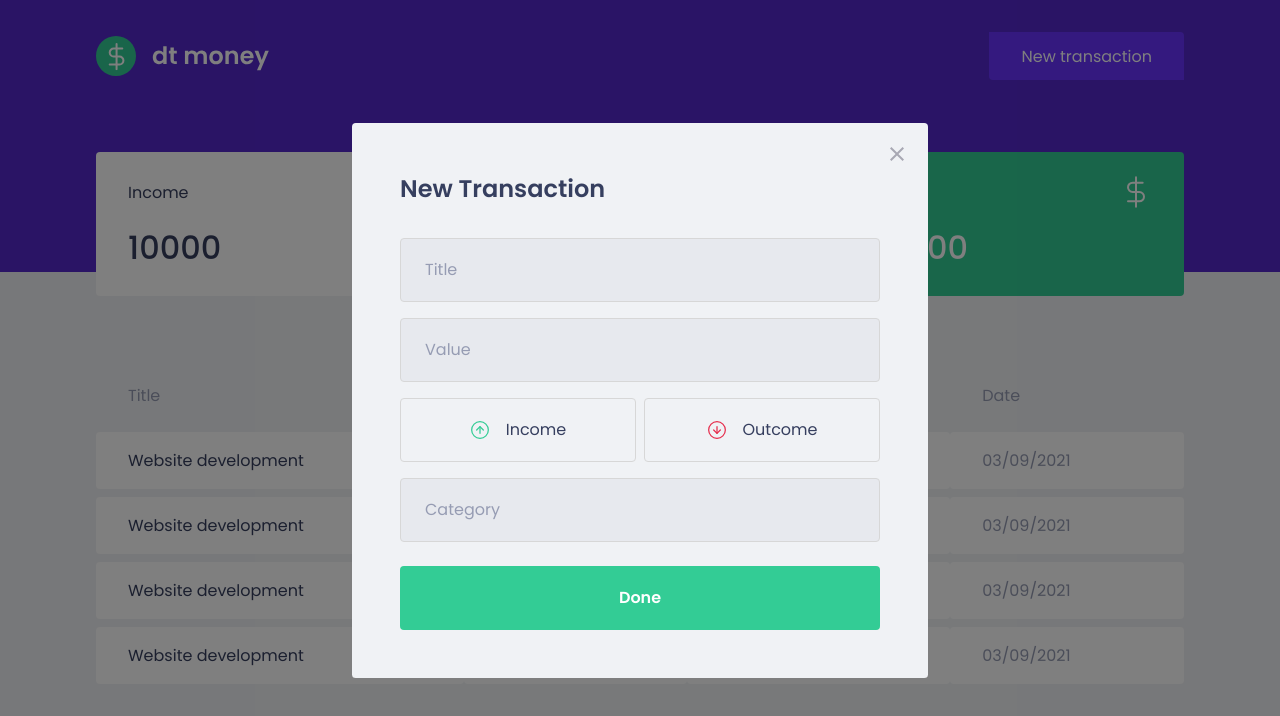
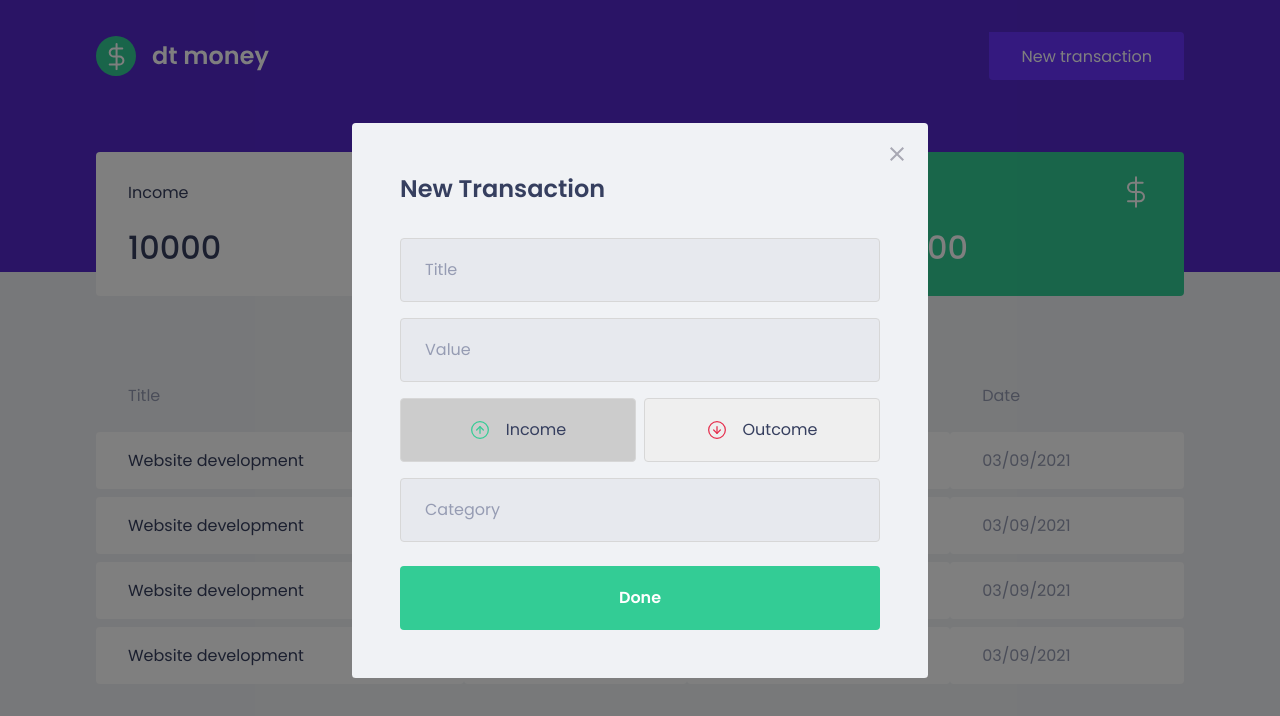
Before and after one commit to caiobenatti/rocketseat-dtmoney, a React (Create React App) app: page / in a window 1280 px wide. Both pictures are taken after a click on the button "New transaction". Shown: the top 716 px of the page. Built offline with nearby package versions, Linux system fonts and the light colour scheme; no server answers; what miragejs would draw is missing.

Commit message:
creating a new styled component and passing a prop to the styled component

```diff
--- a/src/components/NewTransactionModal/index.tsx
+++ b/src/components/NewTransactionModal/index.tsx
@@ -1,8 +1,9 @@
 import Modal from "react-modal";
-import { Container, TransactionTypeContainer } from "./style";
+import { Container, TransactionTypeContainer, RadioBox } from "./style";
 import closeImg from "../../assets/close.svg";
 import incomeImg from "../../assets/income.svg";
 import outcomeImg from "../../assets/outcome.svg";
+import { useState } from "react";
 
 interface NewTransactionModalProps {
   isOpen: boolean;
@@ -13,6 +14,8 @@
   isOpen,
   onRequestClose,
 }: NewTransactionModalProps) {
+  const [type, setType] = useState("deposit");
+
   return (
     <Modal
       isOpen={isOpen}
@@ -33,14 +36,26 @@
         <input type="number" placeholder="Value" />
 
         <TransactionTypeContainer>
-          <button type="button">
+          <RadioBox
+            type="button"
+            onClick={() => {
+              setType("deposit");
+            }}
+            isActive={type === "deposit"}
+          >
             <img src={incomeImg} alt="Income icon" />
             <span>Income</span>
-          </button>
-          <button type="button">
+          </RadioBox>
+          <RadioBox
+            type="button"
+            onClick={() => {
+              setType("withdraw");
+            }}
+            isActive={type === "withdraw"}
+          >
             <img src={outcomeImg} alt="Outcome icon" />
             <span>Outcome</span>
-          </button>
+          </RadioBox>
         </TransactionTypeContainer>
 
         <input placeholder="Category" />
--- a/src/components/NewTransactionModal/style.ts
+++ b/src/components/NewTransactionModal/style.ts
@@ -55,13 +55,19 @@
   display: grid;
   grid-template-columns: 1fr 1fr;
   gap: 0.5rem;
+`;
 
-  button {
+interface RadioBoxProps {
+  isActive: boolean;
+}
+
+export const RadioBox = styled.button<RadioBoxProps>`
+  /*assim que vc passa o props com interface no styled component, dentro de < > */
   height: 4rem;
   border: 1px solid #d7d7d7;
   border-radius: 0.25rem;
 
-    background: transparent;
+  background: ${(props) => (props.isActive ? "#ccc" : "trasparent")};
 
   display: flex;
   align-items: center;
@@ -83,5 +89,4 @@
     font-size: 1rem;
     color: var(--text-title);
   }
-  }
 `;
```
Lines whose indentation alone changed are shown as unchanged.
